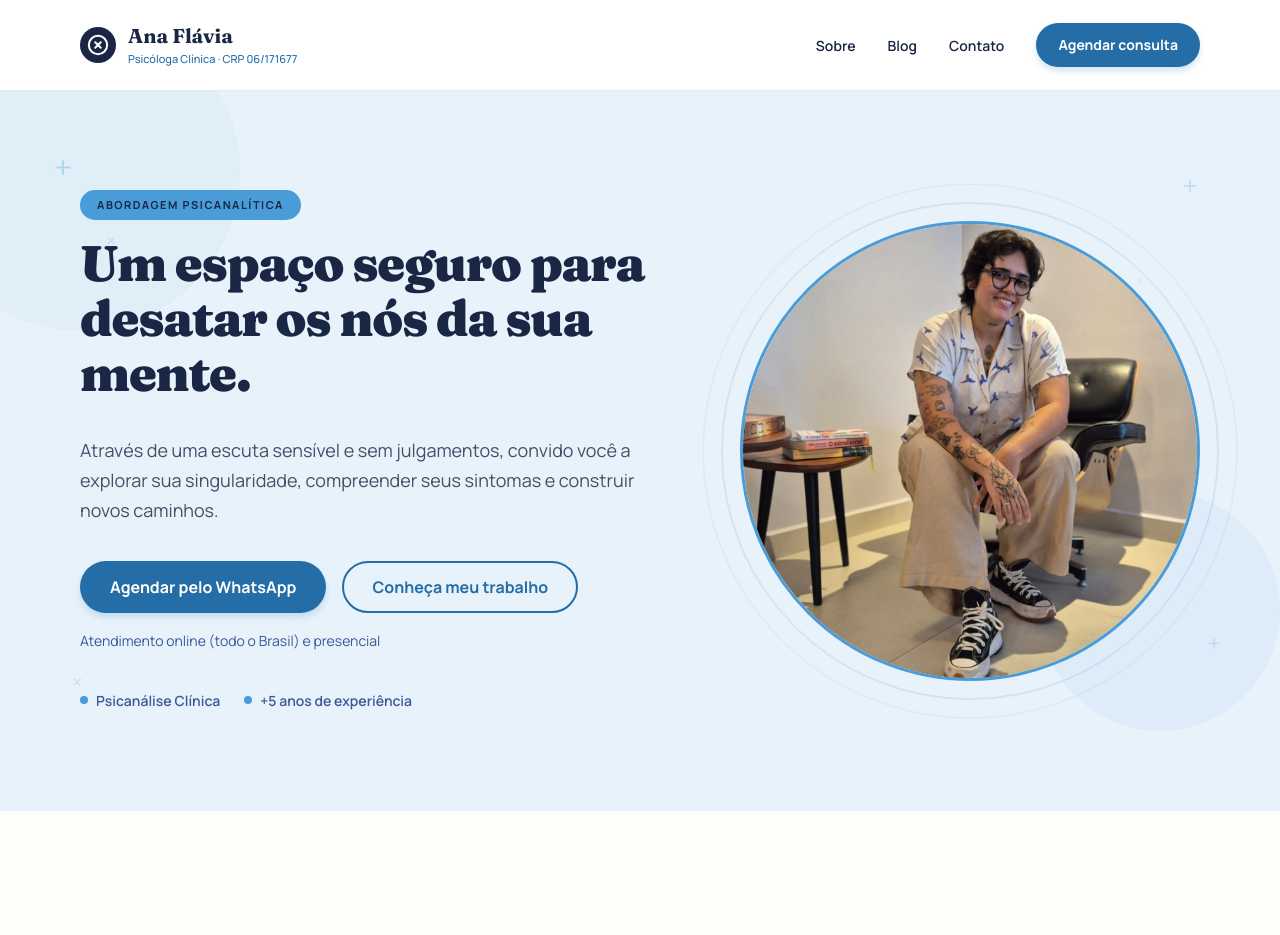
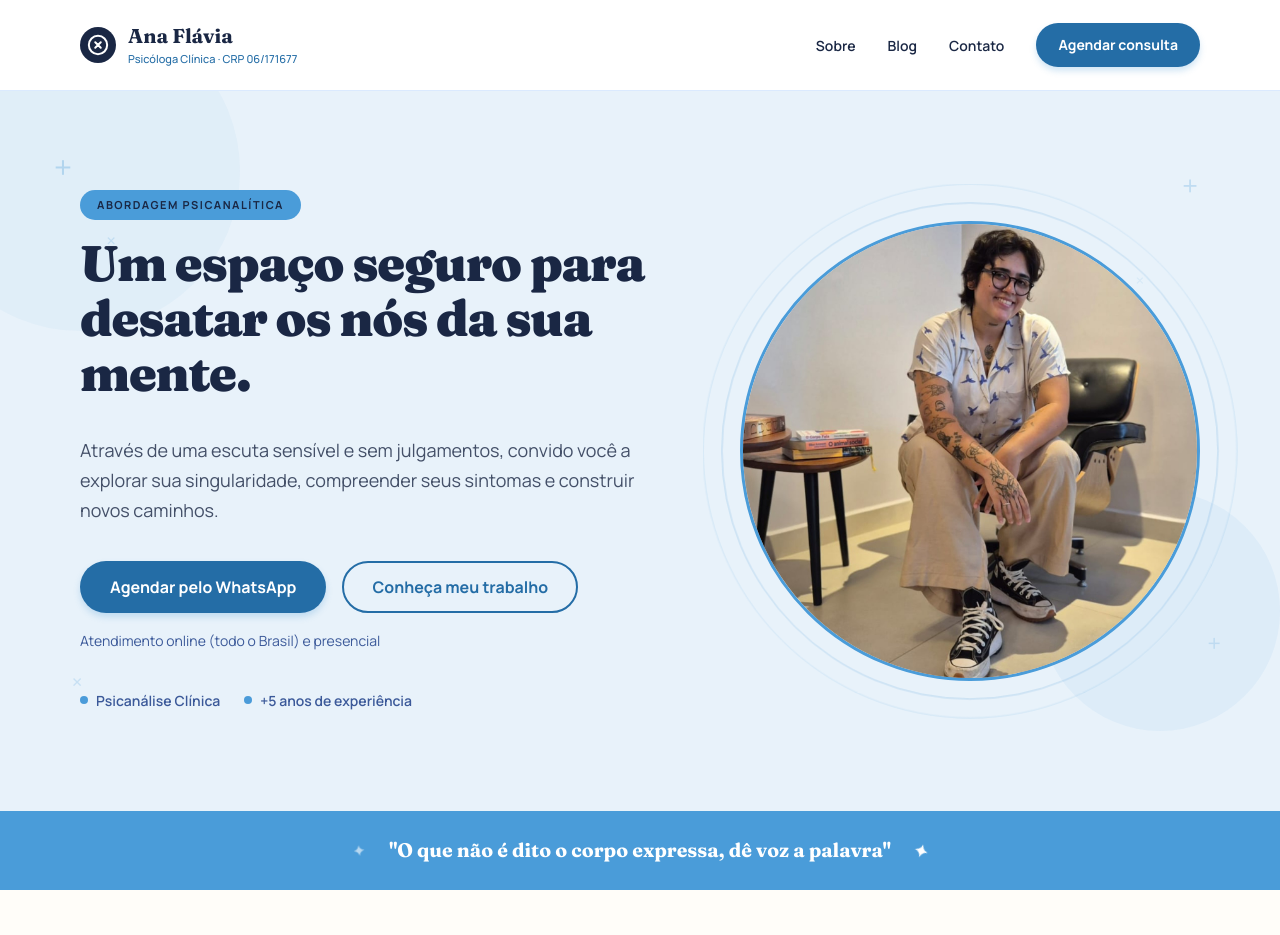
Before and after one commit to flaviafreitas/ana-flavia, a Nuxt app: page / in a window 1280 px wide. Shown: the top 935 px of the page. Built offline with nearby package versions, Linux system fonts and the light colour scheme.

Commit message:
Add tagline below hero

```diff
--- a/app/pages/index.vue
+++ b/app/pages/index.vue
@@ -14,6 +14,7 @@ if (error.value)
     :title="home?.title"
     :introduction="home?.introduction"
   />
+  <UiTagline text="O que não é dito o corpo expressa, dê voz a palavra" />
   <section
     id="sobre"
     class="section"
```
